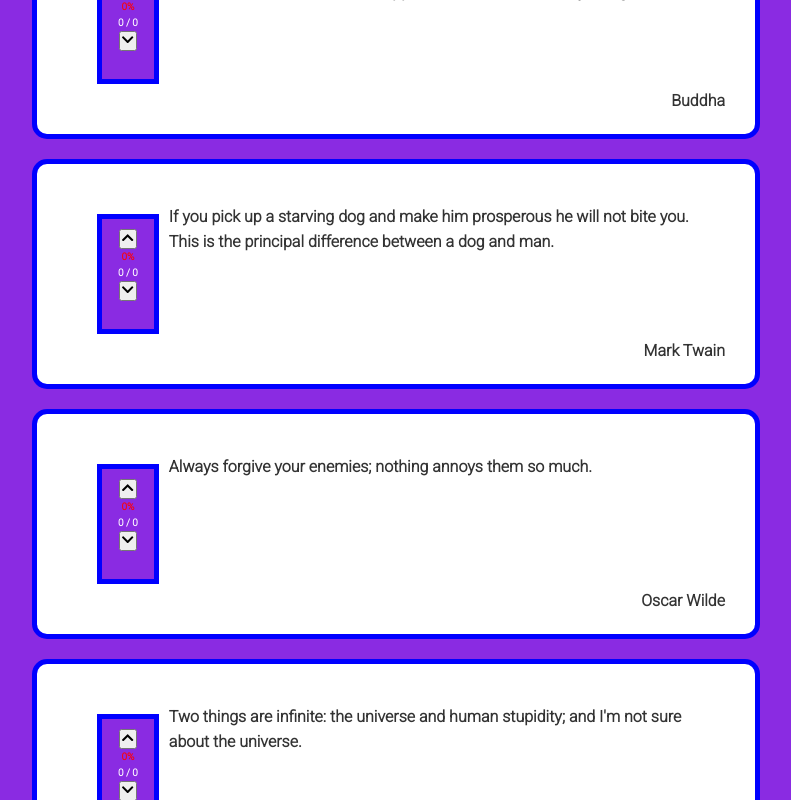
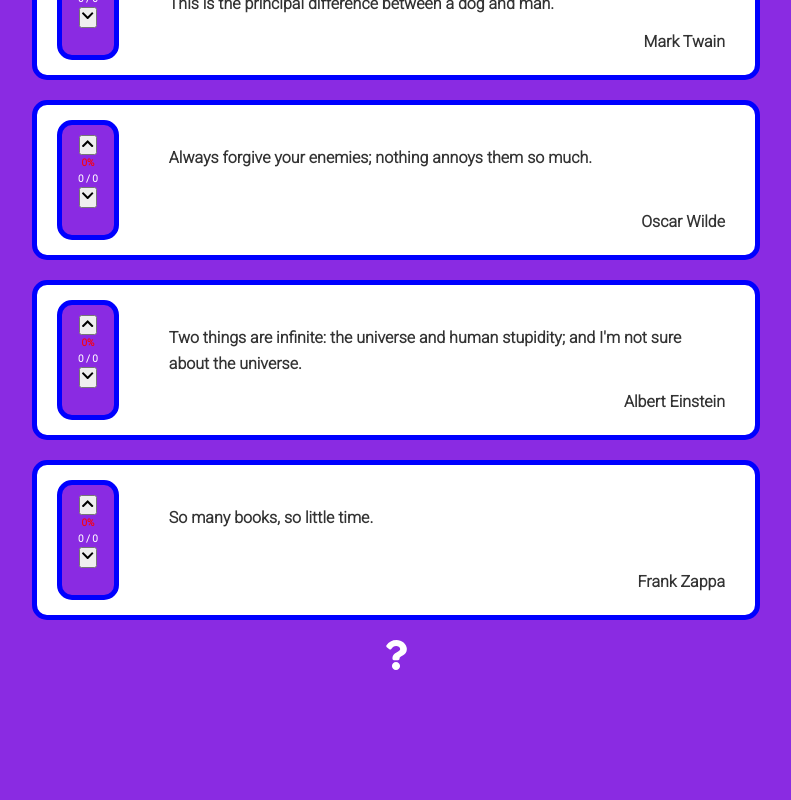
Before and after one commit to VladanStar/QuotesTask, a React (Create React App) app: page / in a window 1280 px wide. Shown: the part 900-1700 px from the top of the page, without its empty margins (244-1035 px from the left). After the commit the page ends 1578 px from the top, so only its background shows below. Built offline with nearby package versions, Linux system fonts and the light colour scheme.

Commit message:
Add css card

```diff
--- a/src/components/AboutIconLink.js
+++ b/src/components/AboutIconLink.js
@@ -11,4 +11,4 @@ function AboutIconLink() {
   )
 }
 
-export default AboutIconLink
+export default AboutIconLink;
--- a/src/index.css
+++ b/src/index.css
@@ -36,6 +36,7 @@ header {
   margin: 20px 0;
   position: relative;
   border: 5px solid blue;
+  height: 20vh;
 }
 
 .card h2 {
@@ -57,7 +58,10 @@ header {
   font-size: 10px;
   transition: 0.3s;
   border: 5px solid blue;
+  border-radius: 15px;
   margin: 10px;
+  left:-40px;
+  top: -35px;
 
 }
 
@@ -146,7 +150,7 @@ input:focus {
 }
 .about-link {
   display: flex;
-  justify-content: flex-end;
+  justify-content: center;
 }
 
 .about-link a {
```
